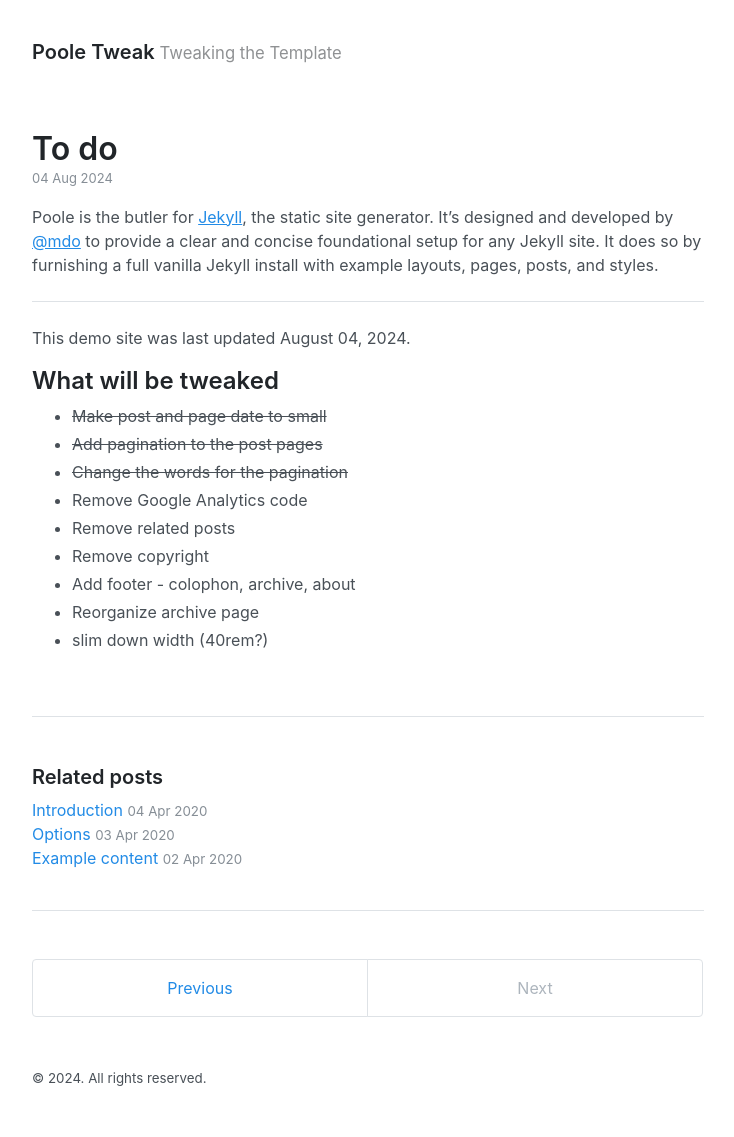
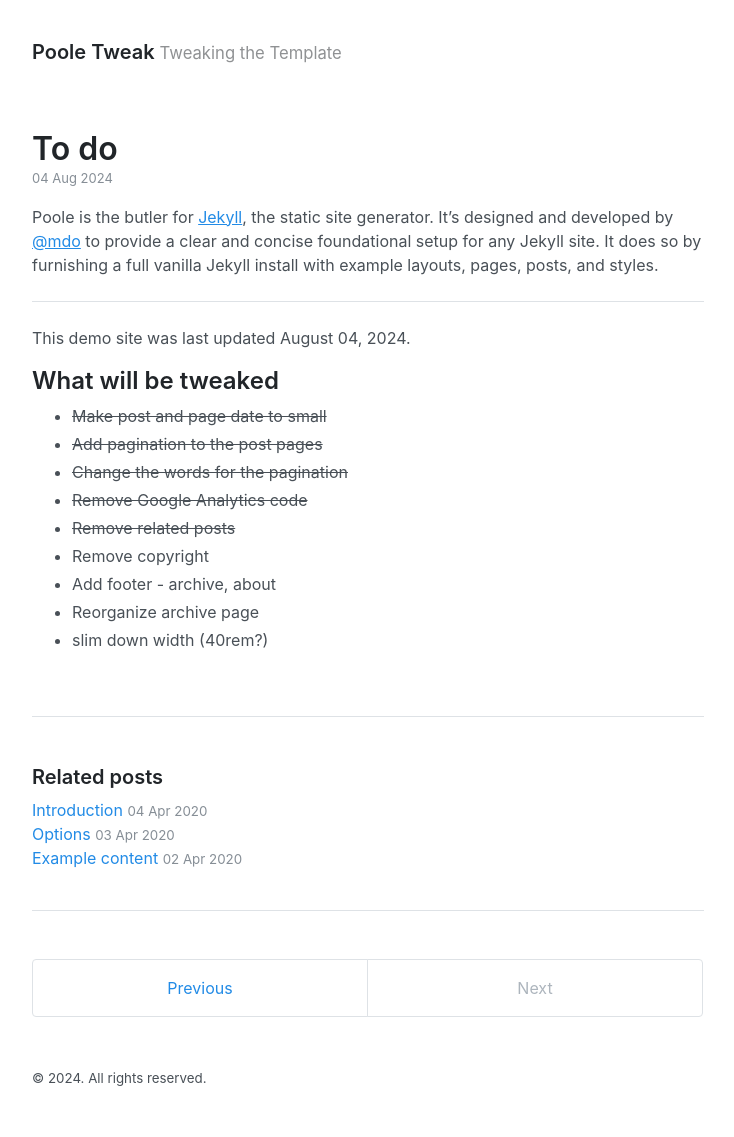
Before and after one commit to akmolteni/gp, a Jekyll site: the page built from _posts/2024-08-04-todo.md, in a window 1280 px wide. Shown: the whole page, without its empty margins (272-1006 px from the left). Built offline with Jekyll 4.4.1, drawn with Linux system fonts in a browser that asks for light colours.

```diff
--- a/_posts/2024-08-04-todo.md
+++ b/_posts/2024-08-04-todo.md
@@ -15,9 +15,9 @@
 * ~~Make post and page date to small~~
 * ~~Add pagination to the post pages~~
 * ~~Change the words for the pagination~~
-* Remove Google Analytics code
-* Remove related posts
+* ~~Remove Google Analytics code~~
+* ~~Remove related posts~~
 * Remove copyright
-* Add footer - colophon, archive, about
+* Add footer - archive, about
 * Reorganize archive page
 * slim down width (40rem?)
```
